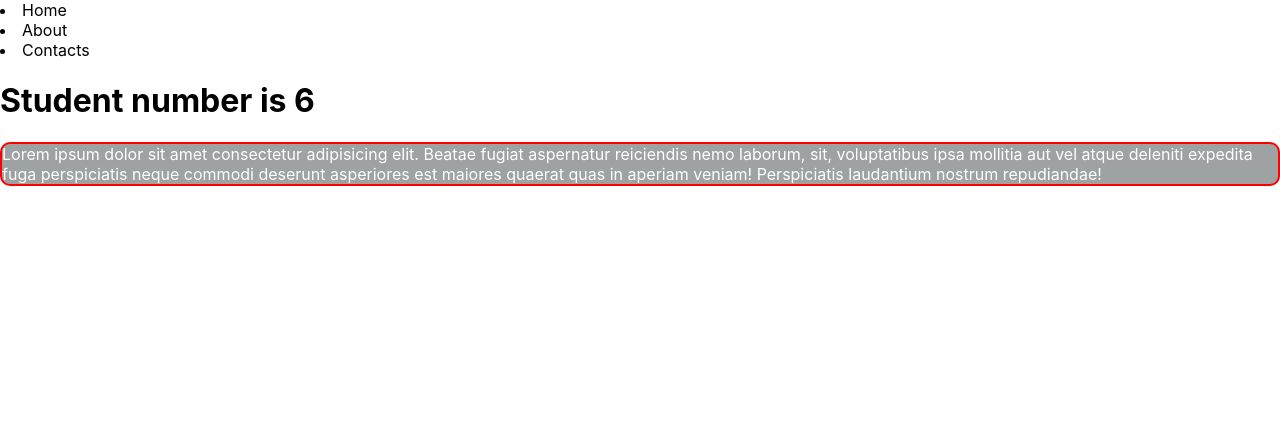
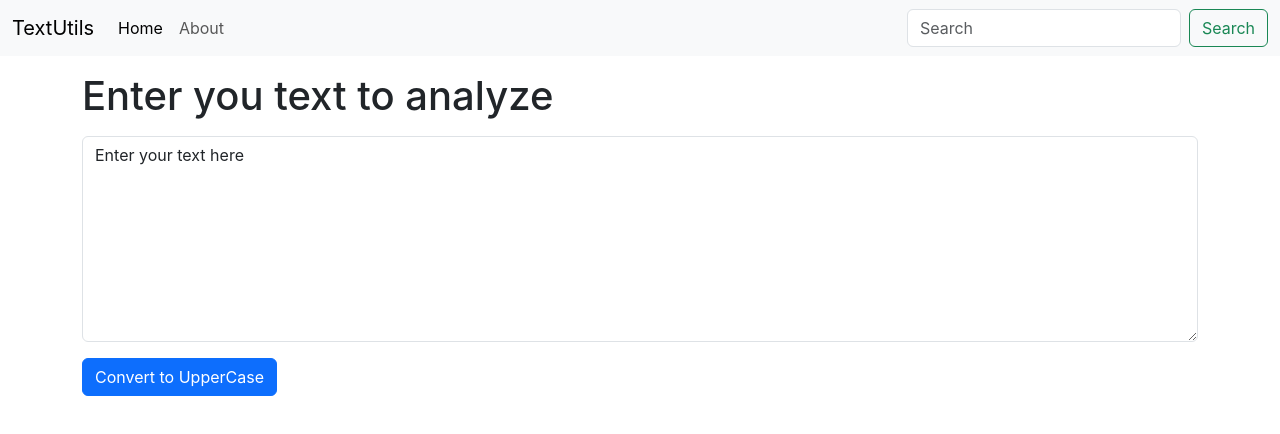
Before and after one commit to sachinseengh/TextToolBox, a React (Create React App) app: page / in a window 1280 px wide. Shown: the top 434 px of the page. Built offline with nearby package versions, Linux system fonts and the light colour scheme.

Commit message:
Use state

```diff
--- a/public/index.html
+++ b/public/index.html
@@ -15,6 +15,7 @@
       user's mobile device or desktop. See https://developers.google.com/web/fundamentals/web-app-manifest/
     -->
     <link rel="manifest" href="%PUBLIC_URL%/manifest.json" />
+    <link href="https://cdn.jsdelivr.net/npm/bootstrap@5.3.3/dist/css/bootstrap.min.css" rel="stylesheet" integrity="sha384-QWTKZyjpPEjISv5WaRU9OFeRpok6YctnYmDr5pNlyT2bRjXh0JMhjY6hW+ALEwIH" crossorigin="anonymous">
     <!--
       Notice the use of %PUBLIC_URL% in the tags above.
       It will be replaced with the URL of the `public` folder during the build.
@@ -29,6 +30,8 @@
   <body>
     <noscript>You need to enable JavaScript to run this app.</noscript>
     <div id="root"></div>
+
+    <script src="https://cdn.jsdelivr.net/npm/bootstrap@5.3.3/dist/js/bootstrap.bundle.min.js" integrity="sha384-YvpcrYf0tY3lHB60NNkmXc5s9fDVZLESaAA55NDzOxhy9GkcIdslK1eN7N6jIeHz" crossorigin="anonymous"></script>
     <!--
       This HTML file is a template.
       If you open it directly in the browser, you will see an empty page.
--- a/src/App.js
+++ b/src/App.js
@@ -2,17 +2,25 @@
 import './App.css';
 
 
-let num=6;
+import Navbar from './components/Navbar'
+import TextBox from './components/TextBox'
 function App() {
   return (
 <>
-    <nav>
-    <li>Home</li>
-    <li>About</li>
-    <li>Contacts</li>
-    </nav>
-    <h1>Student number is {num}</h1>
-    <p className="text">Lorem ipsum dolor sit amet consectetur adipisicing elit. Beatae fugiat aspernatur reiciendis nemo laborum, sit, voluptatibus ipsa mollitia aut vel atque deleniti expedita fuga perspiciatis neque commodi deserunt asperiores est maiores quaerat quas in aperiam veniam! Perspiciatis laudantium nostrum repudiandae!</p>
+
+{/* to pass props  it works like arguments to a function*/}
+<Navbar title="TextUtils"/>
+<div className="container">
+  <TextBox title="Enter you text to analyze"/>
+</div>
+
+
+
+
+
+
+
+
     </>
   );
 }
--- /dev/null
+++ b/src/components/Navbar.js
@@ -0,0 +1,50 @@
+import React from 'react'
+import PropTypes from 'prop-types';
+export default function Navbar(props) {
+    return(
+
+
+<nav className="navbar navbar-expand-lg navbar-light bg-light">
+  <div className="container-fluid">
+    <a className="navbar-brand" href="/">{props.title}</a>
+    <button className="navbar-toggler" type="button" data-bs-toggle="collapse" data-bs-target="#navbarSupportedContent" aria-controls="navbarSupportedContent" aria-expanded="false" aria-label="Toggle navigation">
+      <span className="navbar-toggler-icon"></span>
+    </button>
+    <div className="collapse navbar-collapse" id="navbarSupportedContent">
+      <ul className="navbar-nav me-auto mb-2 mb-lg-0">
+        <li className="nav-item">
+          <a className="nav-link active" aria-current="page" href="/">Home</a>
+        </li>
+        <li className="nav-item">
+          <a className="nav-link" href="/">About</a>
+        </li>
+
+
+      </ul>
+      <form class="d-flex">
+        <input className="form-control me-2" type="search" placeholder="Search" aria-label="Search"/>
+        <button className="btn btn-outline-success" type="submit">Search</button>
+      </form>
+    </div>
+  </div>
+</nav>
+
+
+    )
+}
+
+
+//Gives error if we do not pass the title
+Navbar.propTypes={
+    title: PropTypes.string.isRequired
+}
+
+
+//It defines title must be of string else it will give error
+Navbar.propTypes={
+    title: PropTypes.string
+}
+
+// Navbar.defaultProps={
+//     title: 'Set title'
+// }
--- /dev/null
+++ b/src/components/TextBox.js
@@ -0,0 +1,34 @@
+import { useState } from "react"
+import React from 'react'
+
+export default function TextBox(props){
+
+
+
+    const Up=()=>{
+
+        let newText = text.toUpperCase();
+
+        setText(newText);
+    }
+    const Onchange=(event)=>{
+
+        setText(event.target.value);
+    }
+    const clear=()=>{
+
+        setText("");
+    }
+    const [text,setText]=useState("Enter your text here");
+    return(
+<div>
+
+<div class="mb-3">
+  <h1 className='my-3'>{props.title}</h1>
+  <textarea className="form-control" id="exampleFormControlTextarea1" rows="8" value={text} onChange={Onchange} onClick={clear}></textarea>
+</div>
+<button className="btn btn-primary" onClick={Up}>Convert to UpperCase</button>
+</div>
+
+    )
+}
```
